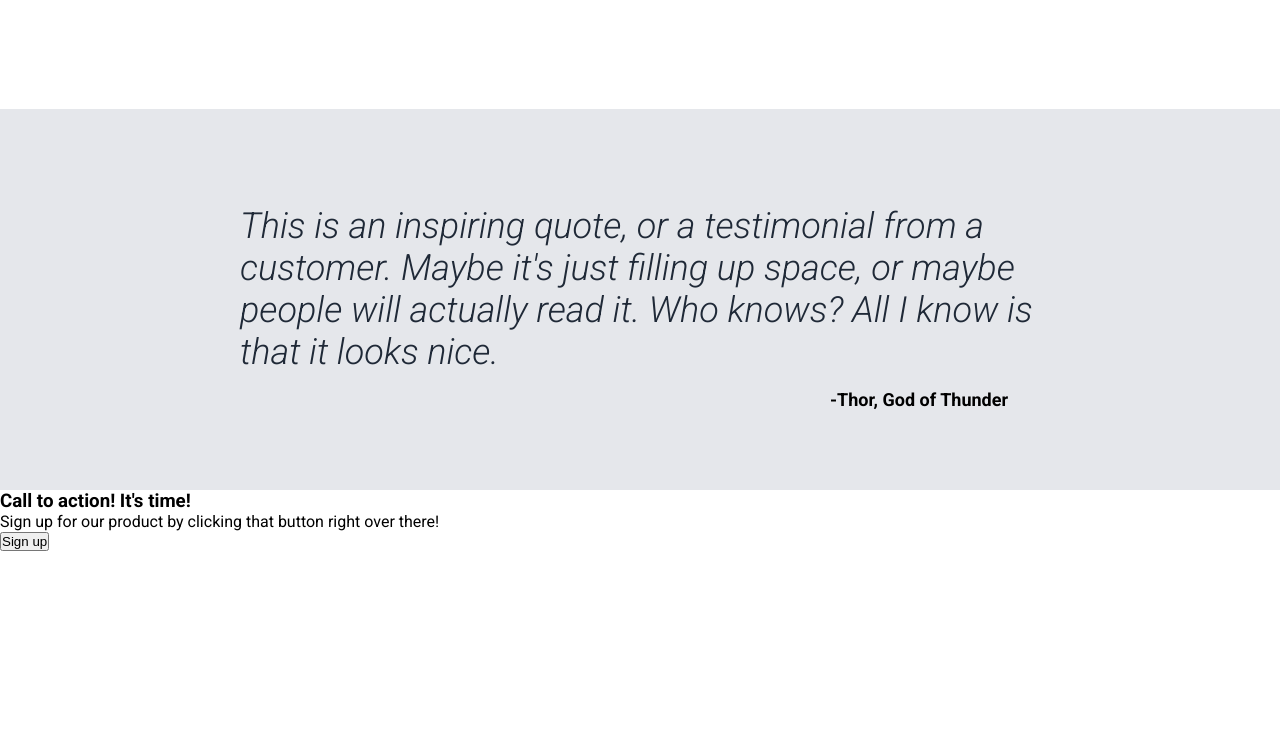
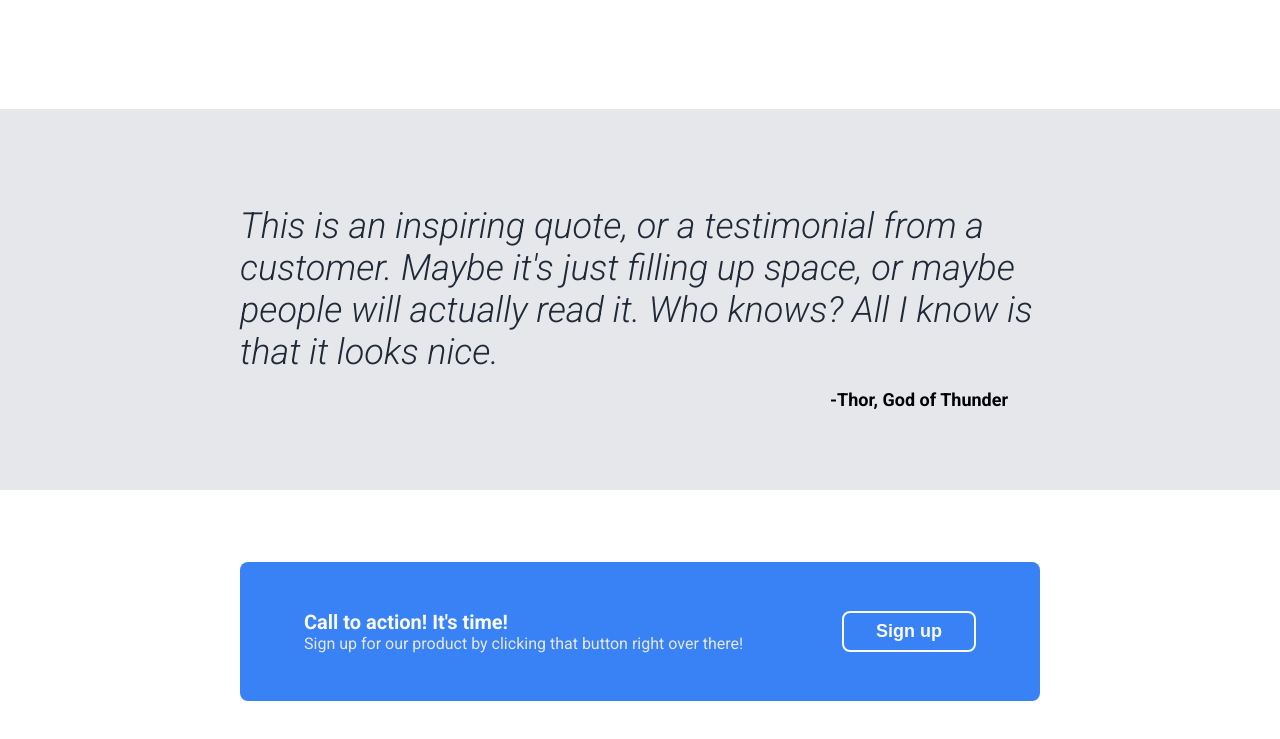
Before and after one commit to arturopstem/odin-landing-page, a plain HTML site: page index.html in a window 1280 px wide. Shown: the part 911-1650 px from the top of the page. Before the commit the page ends 1462 px from the top, so only its background shows below. Drawn offline with Linux system fonts and the light colour scheme.

Commit message:
Add section.action styles

```diff
--- a/style.css
+++ b/style.css
@@ -168,3 +168,37 @@ header a {
     font-weight: bold;
     padding-top: 1rem;
 }
+
+.action .content {
+    width: 70%;
+    max-width: 800px;
+    margin: 4.5rem auto;
+    padding: min(5%, 3rem) min(5%, 5rem);
+    background-color: #3882f6;
+    border-radius: 8px;
+    display: flex;
+    justify-content: space-between;
+    align-items: center;
+    flex-wrap: wrap;
+    gap: 1rem;
+}
+
+.message h3 {
+    color: #f9faf8;
+    font-size: 20px;
+}
+
+.message p {
+    color: #e5e7eb;
+}
+
+.action button {
+    background-color: inherit;
+    color: #f9faf8;
+    border: 2px solid currentcolor;
+    border-radius: 8px;
+    font-size: 18px;
+    font-weight: bold;
+    padding: 0.5rem 2rem;
+    white-space: nowrap;
+}
```
